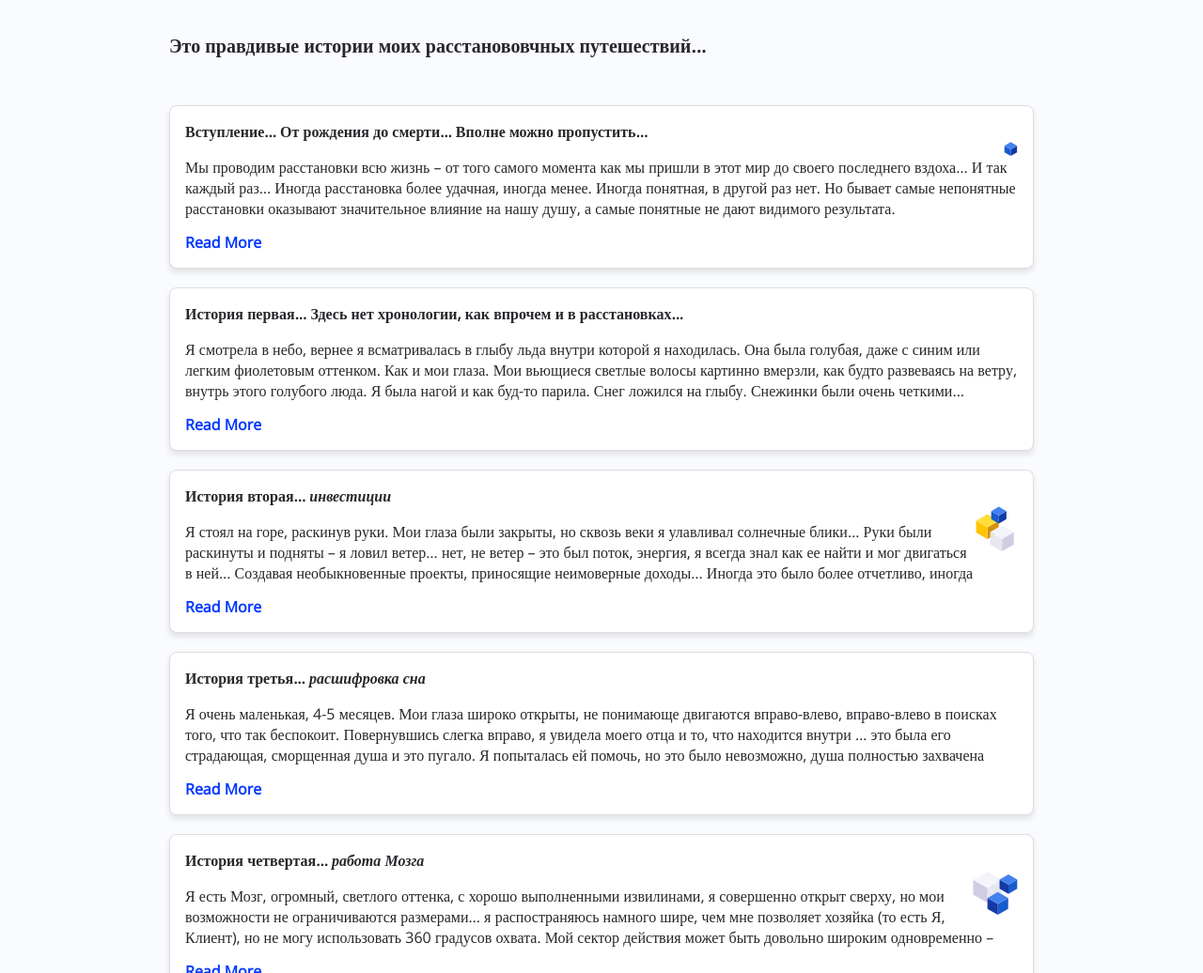
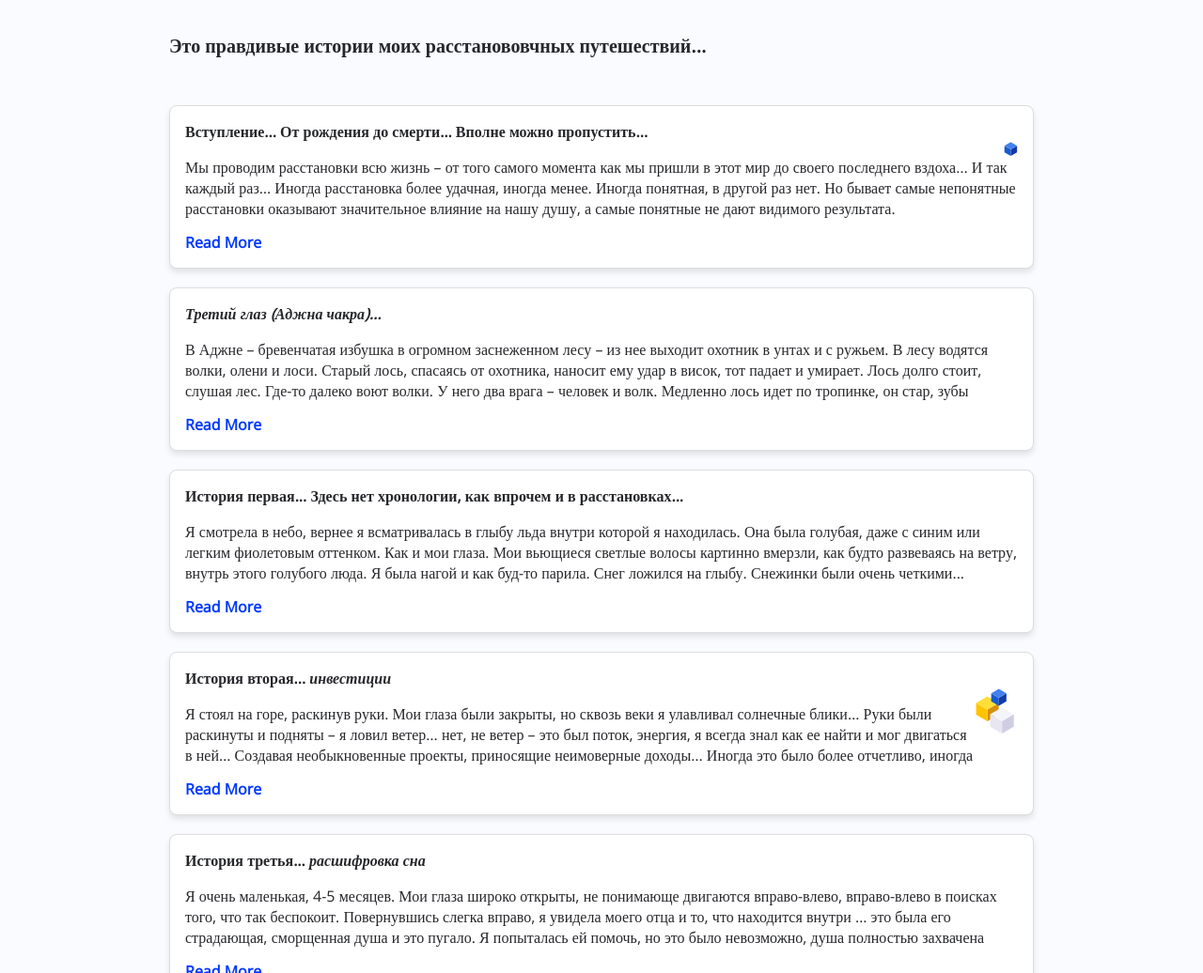
Before and after one commit to aifeigin/AsiaServe, a plain HTML site: page wwwroot/ru/blog.html in a window 1280 px wide. Shown: the part 64-1100 px from the top of the page at 94% size. Drawn offline with nearby package versions, Linux system fonts and the light colour scheme.

Commit message:
Асечка

```diff
--- a/wwwroot/ru/blog.html
+++ b/wwwroot/ru/blog.html
@@ -68,6 +68,19 @@
 
                             <p>Но такие люди, которые знают правила, к счастью есть, это Расстановщики... Я тоже одна из них, а мои истории здесь - рассказаны мною - "Клиентом" или мною - "Расстановщиком" с позволения "Клиента"... </p>
 
+                    </div>
+                    <a href="#" class="toggle-link">Read More</a>
+                </div>
+                <div class="article">
+                    <h4><em>Третий глаз (Аджна чакра)...</em></em></h4>
+                    <div class="content-wrapper">
+
+                            <p>В Аджне – бревенчатая избушка в огромном заснеженном лесу – из нее выходит охотник в унтах и с ружьем. В лесу водятся волки, олени и лоси. Старый лось, спасаясь от охотника, наносит ему удар в висок, тот падает и умирает. Лось долго стоит, слушая лес. Где-то далеко воют волки. У него два врага – человек и волк. Медленно лось идет по тропинке, он стар, зубы желтые, дышать тяжело, глаза уже видят плохо. Лось с трудом переставляет копыта – а волки все ближе и ближе… Он падает на колени, понимает что гибель неминуема… В  его огромных глазах великая печаль и катится слеза… как хороша была жизнь,  чувство любви к жизни переполняет его, как трудно уходить… сильные эмоции проходят через него… волки рядом… это конец… Душа человека наблюдает удивленно сверху, не испытывая подобных эмоций… для нее это просто безкрайняя заснеженная пустыня и конец…</p>
+                            <p>Я маленькая Сонечка, мой отец охотник. Повсюду рога и шкуры диких животных. Я трогаю их и представляю их живыми, чувствуя шевелящийся мех, их понимающий взгляд, их душу.  Я испытываю боль и глубокую тоску от того, что люди убивают животных и даже других людей… Я не люблю людей, они жестокие, они убийцы. Горькие слезы текут по моему лицу…</p>
+                            <p>Я взрослая, рассказываю, что живу на острове в океане, самом прекрасном и свободном из всех островов, очень далеко от войны, что я не могла бы жить там где люди убивают, что люди бывают разными. Я тоже их не люблю… Только некоторых…</p>
+                            <p>Моя Сонечка постепенно успокаивается и мы видим у нее в Аджне прекрасный фиолетовый светящийся кристалл. Вокруг нее много животных – лоси, олени, косули, но не волки… У животных тоже кристаллы и большие разумные, чувствующие глаза…. Люди тоже есть, их много, но к сожалению, только у некоторых в Аджне сияют кристаллы…</p>
+
+                            <p><b>Запрос - Я и Аджна чакра...</b> <em>24 февраля 2024</em></p>
                     </div>
                     <a href="#" class="toggle-link">Read More</a>
                 </div>
```
